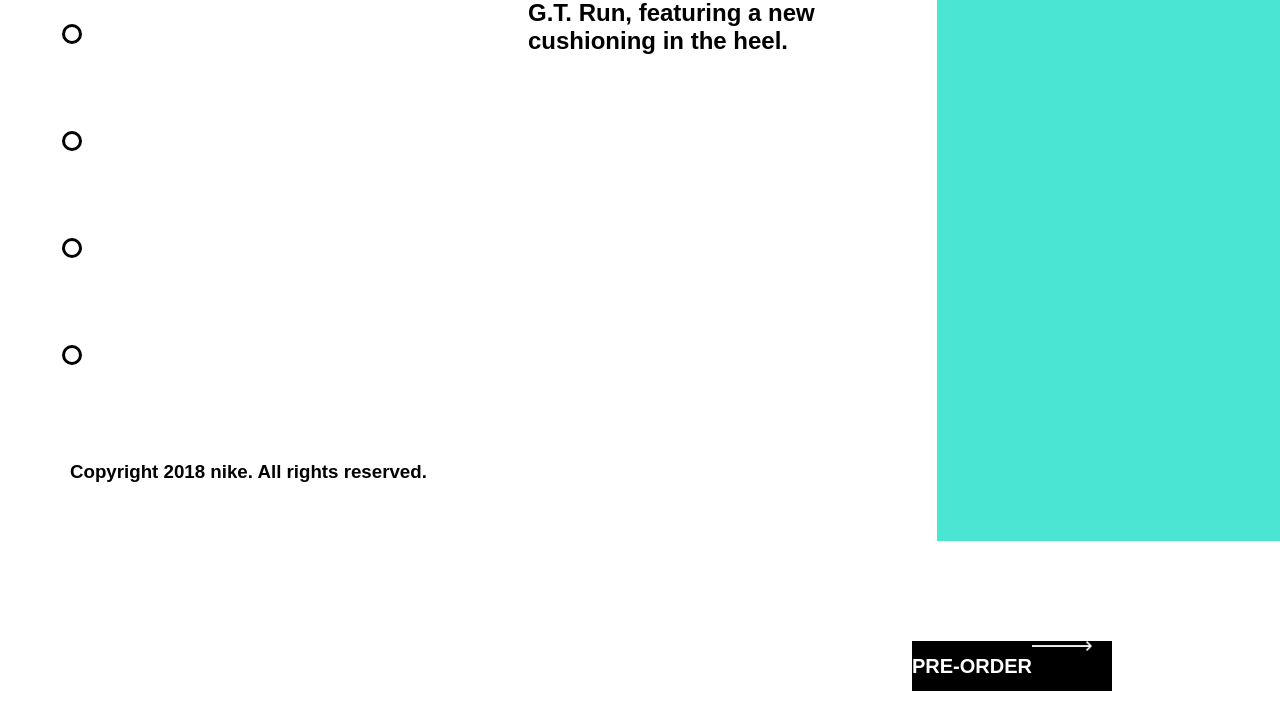
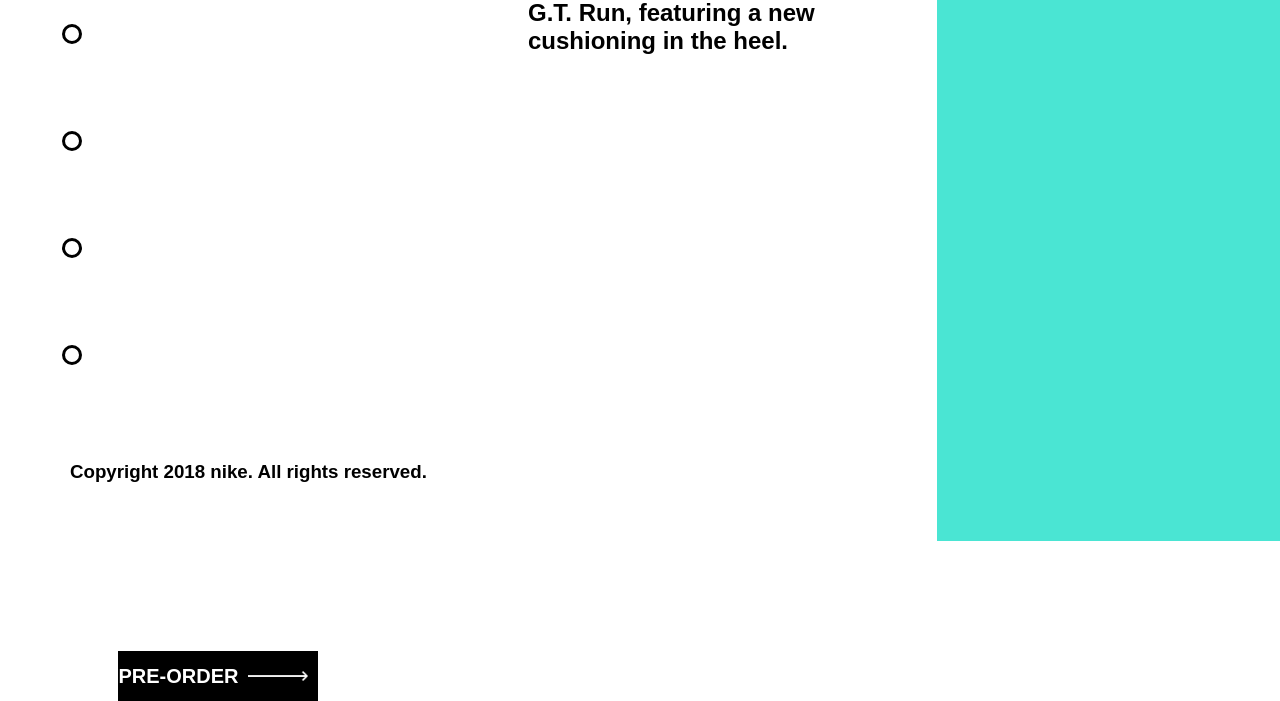
Before and after one commit to suehtam6/landpage_em_dupla, a plain HTML site: page index.html in a window 1280 px wide. Shown: the part 259-960 px from the top of the page. Drawn offline with Linux system fonts and the light colour scheme.

Commit message:
Ultimos ajustes da aula 05.11.2025

```diff
--- a/css/style.css
+++ b/css/style.css
@@ -148,7 +148,8 @@ background-color: black;
    height: 50px;
    background-color: black;
    position: relative;
-   top: 820px;
+   top: 830px;
+   right: 62%;
 }
 
 .quadrado h1{
@@ -164,6 +165,8 @@ background-color: black;
     display: flex;
     align-items: center;
     position: relative;
+    top: 20px;
+    left: 10px;
 }
 
 footer{
@@ -178,4 +181,5 @@ footer{
     position: relative;
     display: flex;
     top: 150px;
+
 }
```
